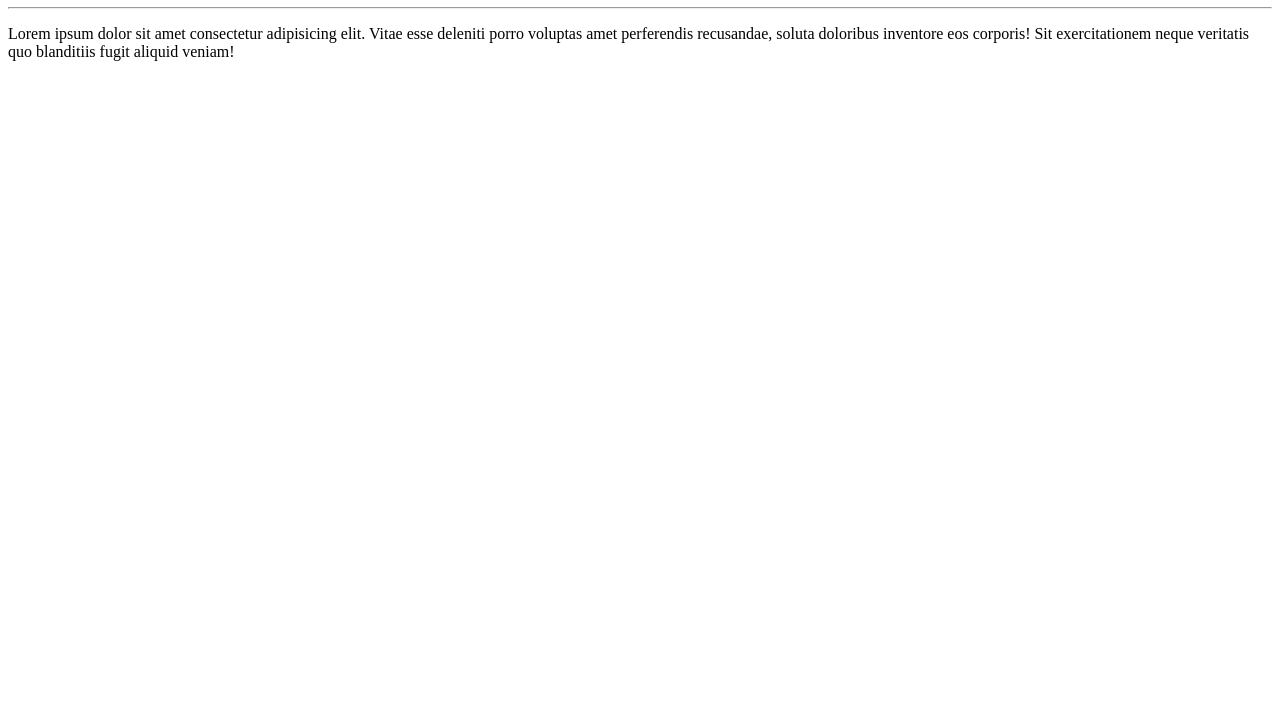
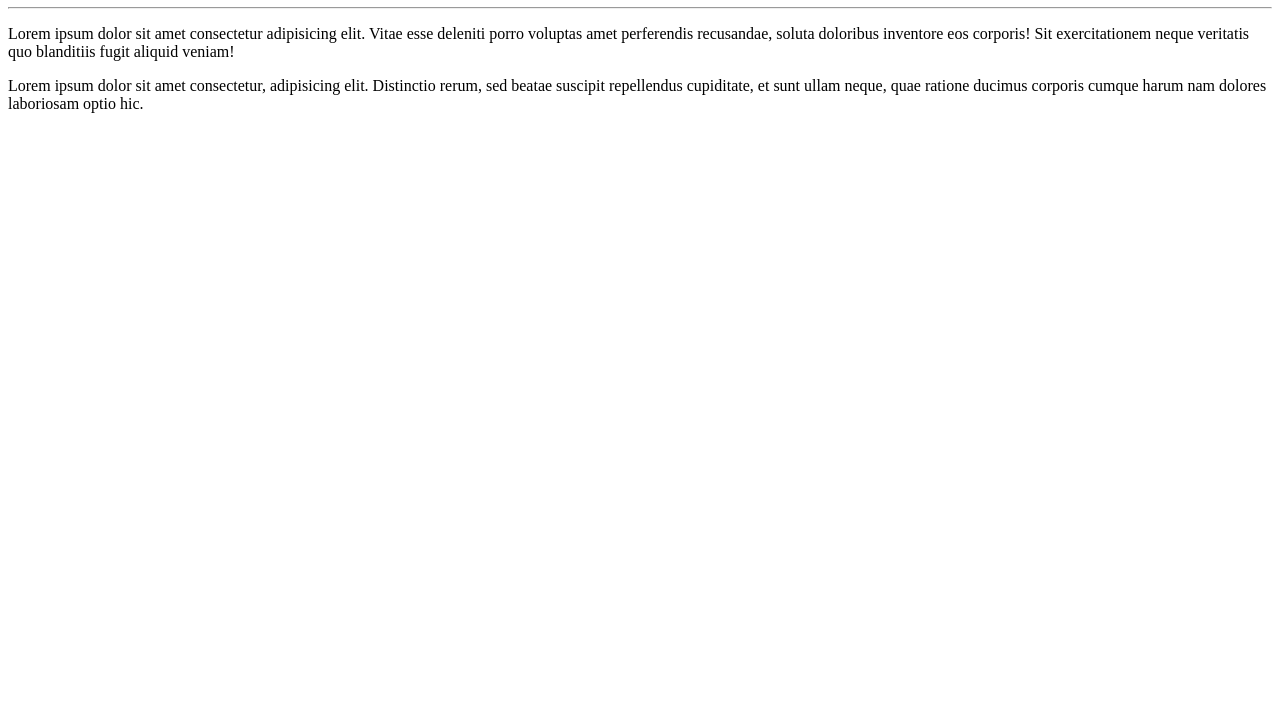
Before and after one commit to Galdino2020/Ola-Mundo, a plain HTML site: page site-exemplo/index.html in a window 1280 px wide. Shown: the part 73-800 px from the top of the page. Drawn offline with Linux system fonts and the light colour scheme.

Commit message:
Adcionei mais um parágrafo

```diff
--- a/site-exemplo/index.html
+++ b/site-exemplo/index.html
@@ -9,5 +9,6 @@
   <h1>Olá, Mundo</h1>
   <hr>
   <p>Lorem ipsum dolor sit amet consectetur adipisicing elit. Vitae esse deleniti porro voluptas amet perferendis recusandae, soluta doloribus inventore eos corporis! Sit exercitationem neque veritatis quo blanditiis fugit aliquid veniam!</p>
+  <p>Lorem ipsum dolor sit amet consectetur, adipisicing elit. Distinctio rerum, sed beatae suscipit repellendus cupiditate, et sunt ullam neque, quae ratione ducimus corporis cumque harum nam dolores laboriosam optio hic.</p>
 </body>
 </html>
```
